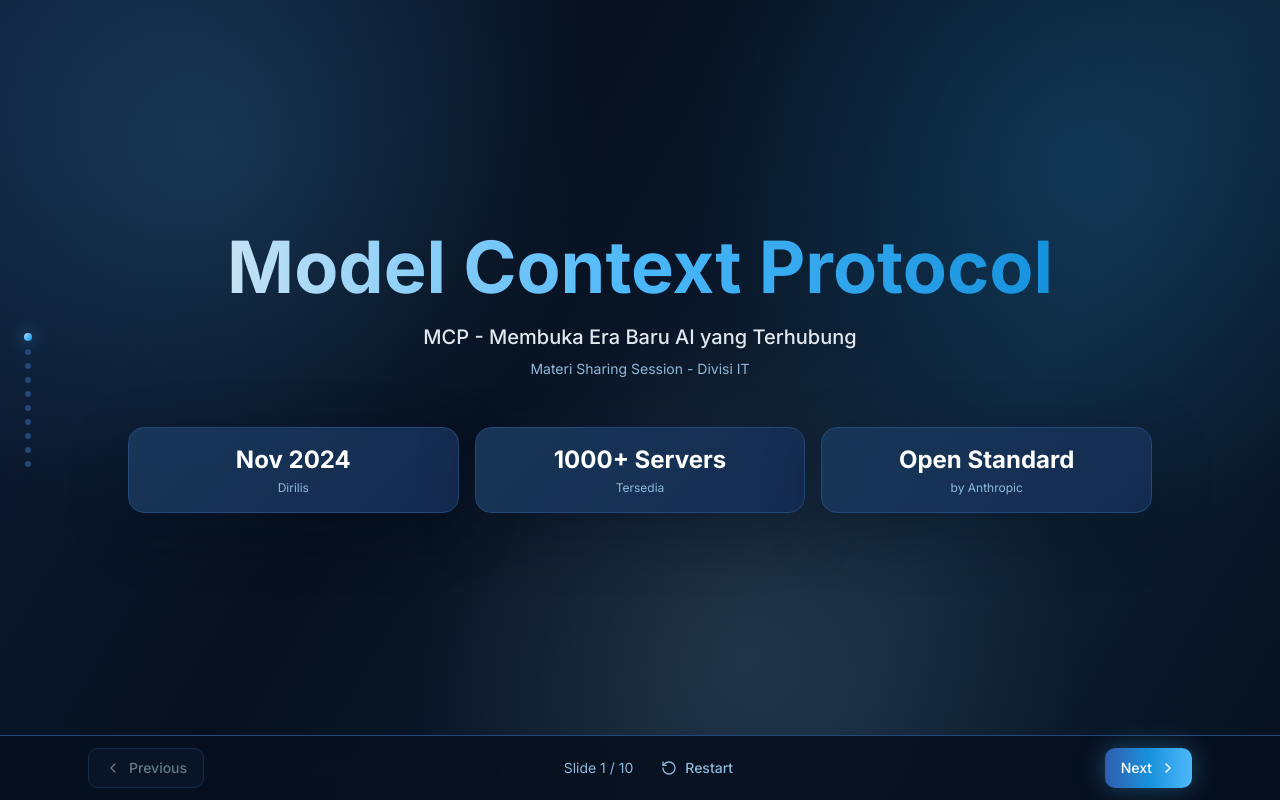
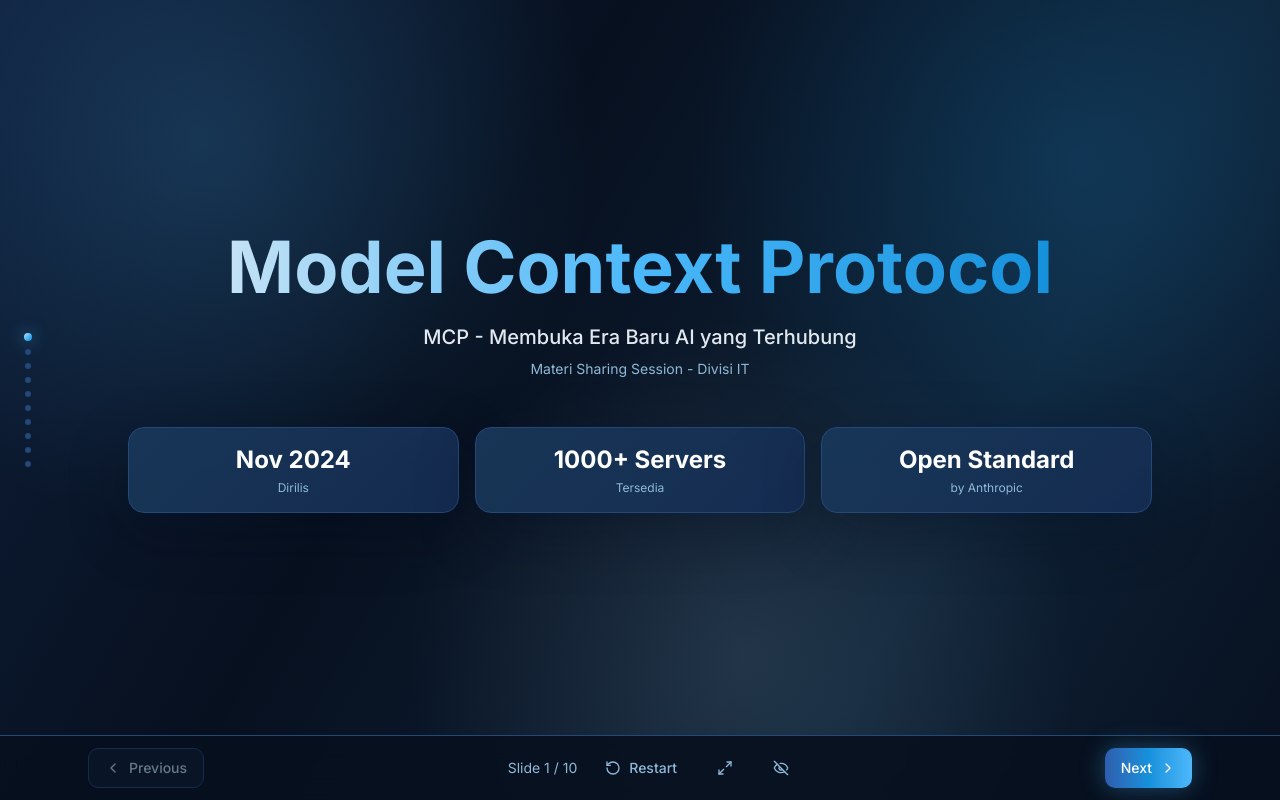
Before and after one commit to Nozel77/mcp-sharing-session, a Next.js app: page / in a window 1280 px wide. Built offline with nearby package versions, Linux system fonts and the light colour scheme; no server answers.

Commit message:
Add fullscreen and control visibility features to RemotePage, SlideNav, and SlideShow components

```diff
--- a/app/remote/page.tsx
+++ b/app/remote/page.tsx
@@ -1,6 +1,6 @@
 "use client";
 
-import { ChevronLeft, ChevronRight, RotateCcw, Smartphone } from "lucide-react";
+import { ChevronLeft, ChevronRight, Eye, EyeOff, Maximize2, RotateCcw, Smartphone } from "lucide-react";
 import { useEffect, useMemo, useState } from "react";
 import { Button } from "@/components/ui/button";
 import { Input } from "@/components/ui/input";
@@ -27,6 +27,9 @@
   );
   const [code, setCode] = useState("");
   const [error, setError] = useState("");
+  const [controlsHidden, setControlsHidden] = useState(() =>
+    typeof window === "undefined" ? false : localStorage.getItem("mcpRemoteControlsHidden") === "true",
+  );
 
   useEffect(() => {
     fetch("/api/remote?format=json")
@@ -68,19 +71,47 @@
     }
   }
 
+  function toggleFullscreen() {
+    if (document.fullscreenElement) {
+      void document.exitFullscreen();
+      return;
+    }
+
+    void document.documentElement.requestFullscreen?.();
+  }
+
+  function hideControls() {
+    localStorage.setItem("mcpRemoteControlsHidden", "true");
+    setControlsHidden(true);
+  }
+
+  function showControls() {
+    localStorage.setItem("mcpRemoteControlsHidden", "false");
+    setControlsHidden(false);
+  }
+
   return (
     <main className="min-h-dvh bg-[#07101f] px-4 py-6 text-white">
       <section className="mx-auto flex min-h-[calc(100dvh-48px)] max-w-md flex-col">
-        <div className="flex items-center gap-3">
+        <div className="flex items-center justify-between gap-3">
           <div className="flex size-11 items-center justify-center rounded-lg border border-[#4BB8FA]/40 bg-[#1591DC]/18 text-[#4BB8FA]">
             <Smartphone className="size-5" />
           </div>
-          <div>
+          <div className="min-w-0 flex-1">
             <h1 className="text-xl font-bold">Remote Slide</h1>
             <p className="text-sm text-[#8fb9d8]">Pair HP ini dari desktop presenter.</p>
           </div>
+          <div className="flex gap-2">
+            <Button size="icon" variant="outline" aria-label="Fullscreen" className="border-[#234879] bg-[#10213d] text-[#C4E2F5]" onClick={toggleFullscreen}>
+              <Maximize2 className="size-4" />
+            </Button>
+            <Button size="icon" variant="outline" aria-label="Hide controls" className="border-[#234879] bg-[#10213d] text-[#C4E2F5]" onClick={hideControls}>
+              <EyeOff className="size-4" />
+            </Button>
+          </div>
         </div>
 
+        {!approved ? (
           <div className="mt-8 rounded-xl border border-[#234879] bg-[#10213d]/80 p-4">
             <label className="text-xs font-semibold uppercase text-[#8fb9d8]" htmlFor="remote-name">
               Nama HP
@@ -100,17 +131,27 @@
               inputMode="numeric"
               value={code}
               onChange={(event) => setCode(event.target.value)}
-            placeholder="6 digit dari desktop"
+              placeholder="777777"
               className="mt-2 border-[#234879] bg-[#07101f] font-mono text-white"
             />
             <Button className="mt-4 w-full bg-[#1591DC] text-white hover:bg-[#1591DC]/90" onClick={pair}>
               Request Pairing
             </Button>
             {error ? <p className="mt-3 text-sm text-red-300">{error}</p> : null}
-          {device?.status === "pending" ? <p className="mt-3 text-sm text-[#fbbf24]">Menunggu approval dari desktop.</p> : null}
-          {approved ? <p className="mt-3 text-sm text-[#34d399]">Remote approved.</p> : null}
           </div>
+        ) : null}
 
+        {controlsHidden ? (
+          <div className="grid flex-1 place-items-center">
+            <Button
+              onClick={showControls}
+              className="border border-[#234879] bg-[#10213d] text-[#C4E2F5] hover:bg-[#15325c]"
+            >
+              <Eye className="size-4" />
+              Show Controls
+            </Button>
+          </div>
+        ) : (
         <div className="mt-8 grid flex-1 grid-rows-[1fr_auto_1fr] gap-4">
           <Button
             disabled={!approved}
@@ -137,6 +178,7 @@
             </p>
           </div>
         </div>
+        )}
       </section>
     </main>
   );
--- a/components/SlideNav.tsx
+++ b/components/SlideNav.tsx
@@ -1,6 +1,6 @@
 "use client";
 
-import { ChevronLeft, ChevronRight, RotateCcw } from "lucide-react";
+import { ChevronLeft, ChevronRight, EyeOff, Maximize2, RotateCcw } from "lucide-react";
 import { Button } from "@/components/ui/button";
 
 export function SlideNav({
@@ -9,12 +9,16 @@
   onPrev,
   onNext,
   onRestart,
+  onFullscreen,
+  onHideControls,
 }: {
   current: number;
   total: number;
   onPrev: () => void;
   onNext: () => void;
   onRestart: () => void;
+  onFullscreen: () => void;
+  onHideControls: () => void;
 }) {
   const isFirst = current === 0;
   const isLast = current === total - 1;
@@ -32,7 +36,7 @@
           <ChevronLeft className="size-4" />
           <span className="hidden sm:inline">Previous</span>
         </Button>
-        <div className="flex min-w-0 items-center justify-center gap-2 sm:gap-4">
+        <div className="flex min-w-0 items-center justify-center gap-1 sm:gap-2 md:gap-4">
           <span className="truncate text-xs text-[#8fb9d8] sm:text-sm">
             Slide {current + 1} / {total}
           </span>
@@ -45,6 +49,24 @@
           >
             <RotateCcw className="size-4" />
             <span className="hidden sm:inline">Restart</span>
+          </Button>
+          <Button
+            variant="ghost"
+            size="icon"
+            onClick={onFullscreen}
+            aria-label="Fullscreen"
+            className="shrink-0 text-[#8fb9d8] hover:bg-[#15325c] hover:text-white"
+          >
+            <Maximize2 className="size-4" />
+          </Button>
+          <Button
+            variant="ghost"
+            size="icon"
+            onClick={onHideControls}
+            aria-label="Hide controls"
+            className="shrink-0 text-[#8fb9d8] hover:bg-[#15325c] hover:text-white"
+          >
+            <EyeOff className="size-4" />
           </Button>
         </div>
         <Button
--- a/components/SlideShow.tsx
+++ b/components/SlideShow.tsx
@@ -2,8 +2,10 @@
 
 import { useCallback, useEffect, useMemo, useRef, useState } from "react";
 import { AnimatePresence, motion } from "motion/react";
+import { Eye } from "lucide-react";
 import { ProgressDots } from "@/components/ProgressDots";
 import { SlideNav } from "@/components/SlideNav";
+import { Button } from "@/components/ui/button";
 import { SLIDES } from "@/data/slides";
 import type { RemoteSnapshot } from "@/lib/remote/types";
 
@@ -17,6 +19,9 @@
 
 export function SlideShow() {
   const [currentSlide, setCurrentSlide] = useState(0);
+  const [controlsHidden, setControlsHidden] = useState(() =>
+    typeof window === "undefined" ? false : localStorage.getItem("mcpDesktopControlsHidden") === "true",
+  );
   const total = SLIDES.length;
   const slideRef = useRef(currentSlide);
 
@@ -44,6 +49,25 @@
   const restart = useCallback(() => {
     setSlide(0);
   }, [setSlide]);
+
+  const toggleFullscreen = useCallback(() => {
+    if (document.fullscreenElement) {
+      void document.exitFullscreen();
+      return;
+    }
+
+    void document.documentElement.requestFullscreen?.();
+  }, []);
+
+  const hideControls = useCallback(() => {
+    localStorage.setItem("mcpDesktopControlsHidden", "true");
+    setControlsHidden(true);
+  }, []);
+
+  const showControls = useCallback(() => {
+    localStorage.setItem("mcpDesktopControlsHidden", "false");
+    setControlsHidden(false);
+  }, []);
 
   useEffect(() => {
     slideRef.current = currentSlide;
@@ -91,7 +115,26 @@
           <ActiveSlide />
         </motion.div>
       </AnimatePresence>
-      <SlideNav current={currentSlide} total={total} onPrev={goPrev} onNext={goNext} onRestart={restart} />
+      {controlsHidden ? (
+        <Button
+          size="icon"
+          onClick={showControls}
+          aria-label="Show controls"
+          className="fixed bottom-4 right-4 z-50 border border-[#234879] bg-[#10213d]/90 text-[#C4E2F5] shadow-lg shadow-black/30 hover:bg-[#15325c]"
+        >
+          <Eye className="size-4" />
+        </Button>
+      ) : (
+        <SlideNav
+          current={currentSlide}
+          total={total}
+          onPrev={goPrev}
+          onNext={goNext}
+          onRestart={restart}
+          onFullscreen={toggleFullscreen}
+          onHideControls={hideControls}
+        />
+      )}
     </main>
   );
 }
```
Lines whose indentation alone changed are shown as unchanged.
